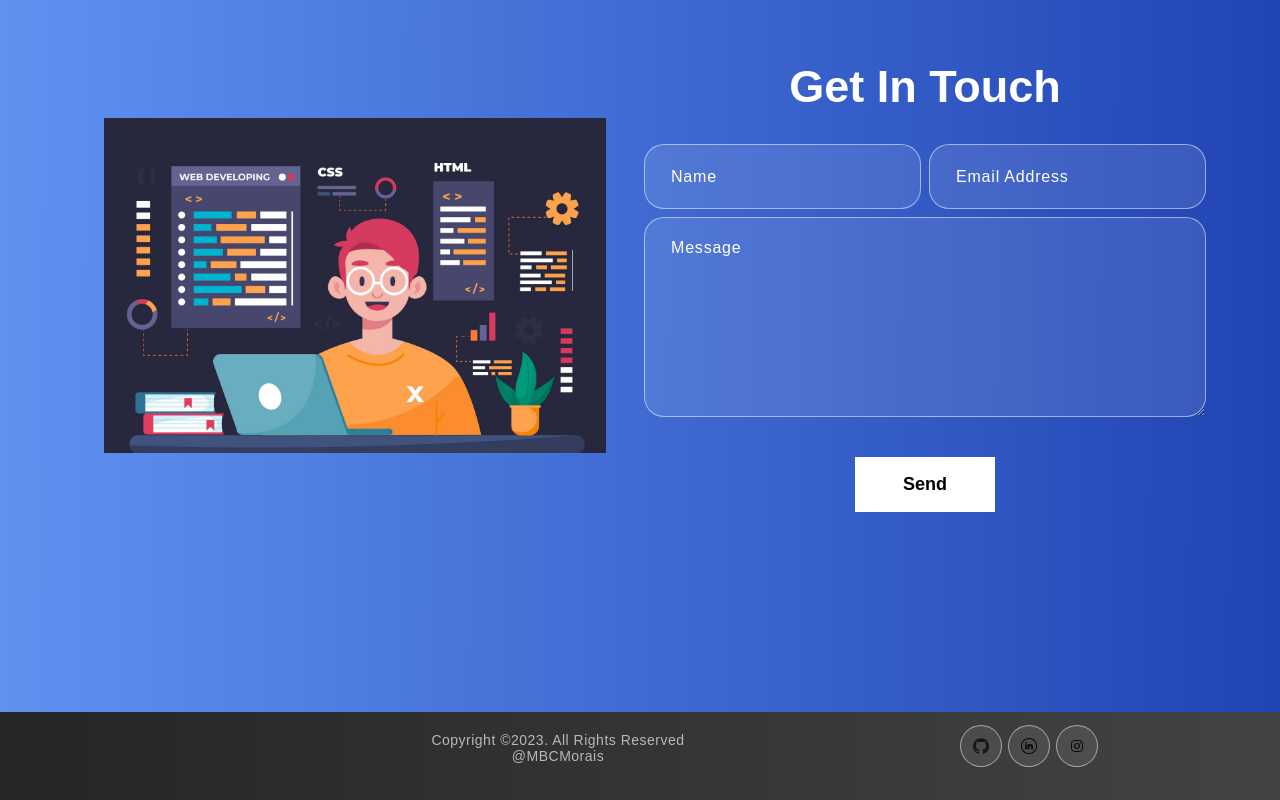
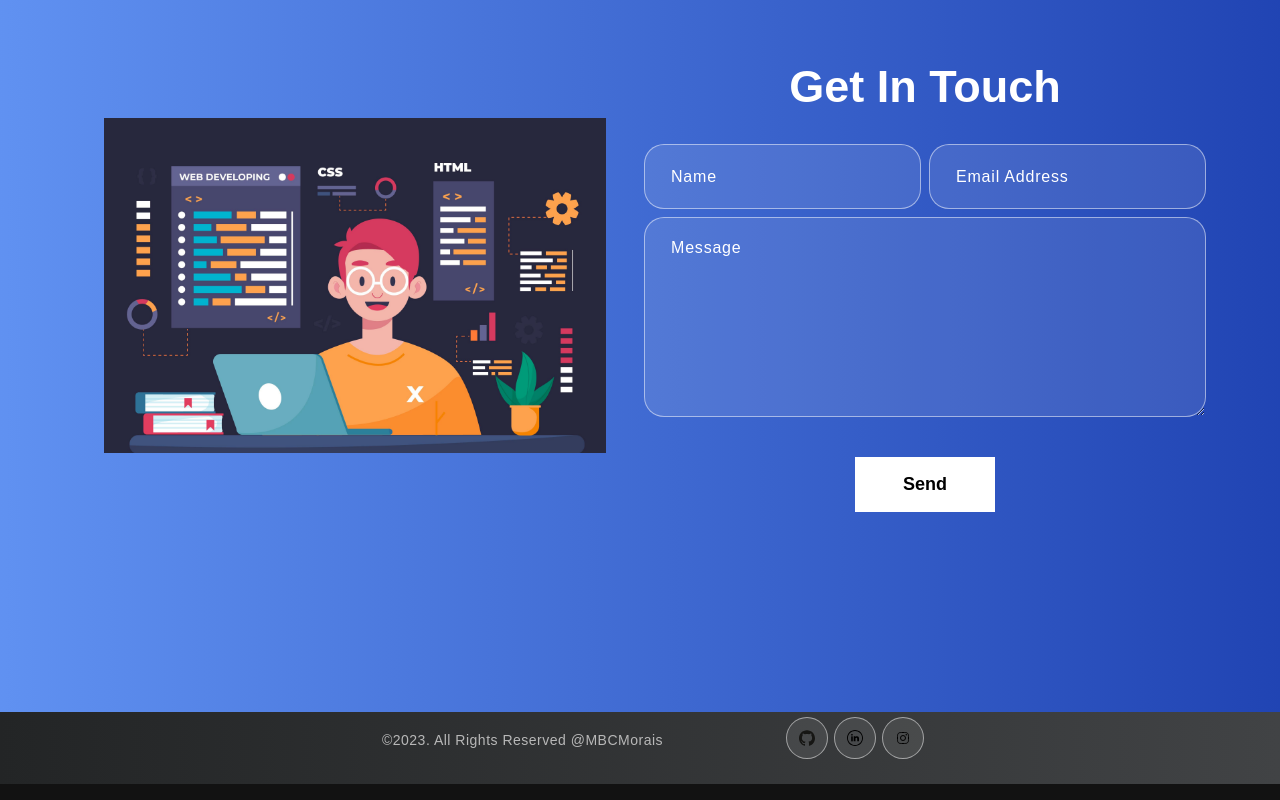
Before and after one commit to MBCMorais/portfolio, a React (Create React App) app: page / in a window 1280 px wide. Shown: the part 2473-3273 px from the top of the page. Built offline with nearby package versions, Linux system fonts and the light colour scheme.

Commit message:
Update Footer.jsx

```diff
--- a/src/components/Footer.jsx
+++ b/src/components/Footer.jsx
@@ -10,16 +10,16 @@ const Footer = () => {
 
 	return (
 		<footer className='footer'>
-			<Container className="mx-0 m-0">
-				<Row className='w-100 d-flex align-items-center justify-content-center'>
+			<Container className="mx-0">
+				<Row className='d-flex align-items-center justify-content-between'>
 
-					<Col size={12} sm={4}>
+					<Col size={12} sm={3}>
 						{/* <img src={logo} alt='Logo' /> */}
 					</Col>
-                    <Col size={12} sm={4}>
-                    <p className="text-center">Copyright &copy;{year}. All Rights Reserved @MBCMorais</p>
+                    <Col size={12} sm={5}>
+                    <p className="text-center">&copy;{year}. All Rights Reserved @MBCMorais</p>
 					</Col>
-					<Col size={12} sm={4} className='text-center text-sm-end'>
+					<Col size={12} sm={4} className='text-center text-sm-end d-flex align-items-end'>
 						<div className='social-icon'>
 							<a href='#'>
 								<img src={navIcon1} alt='Icon' />
```
